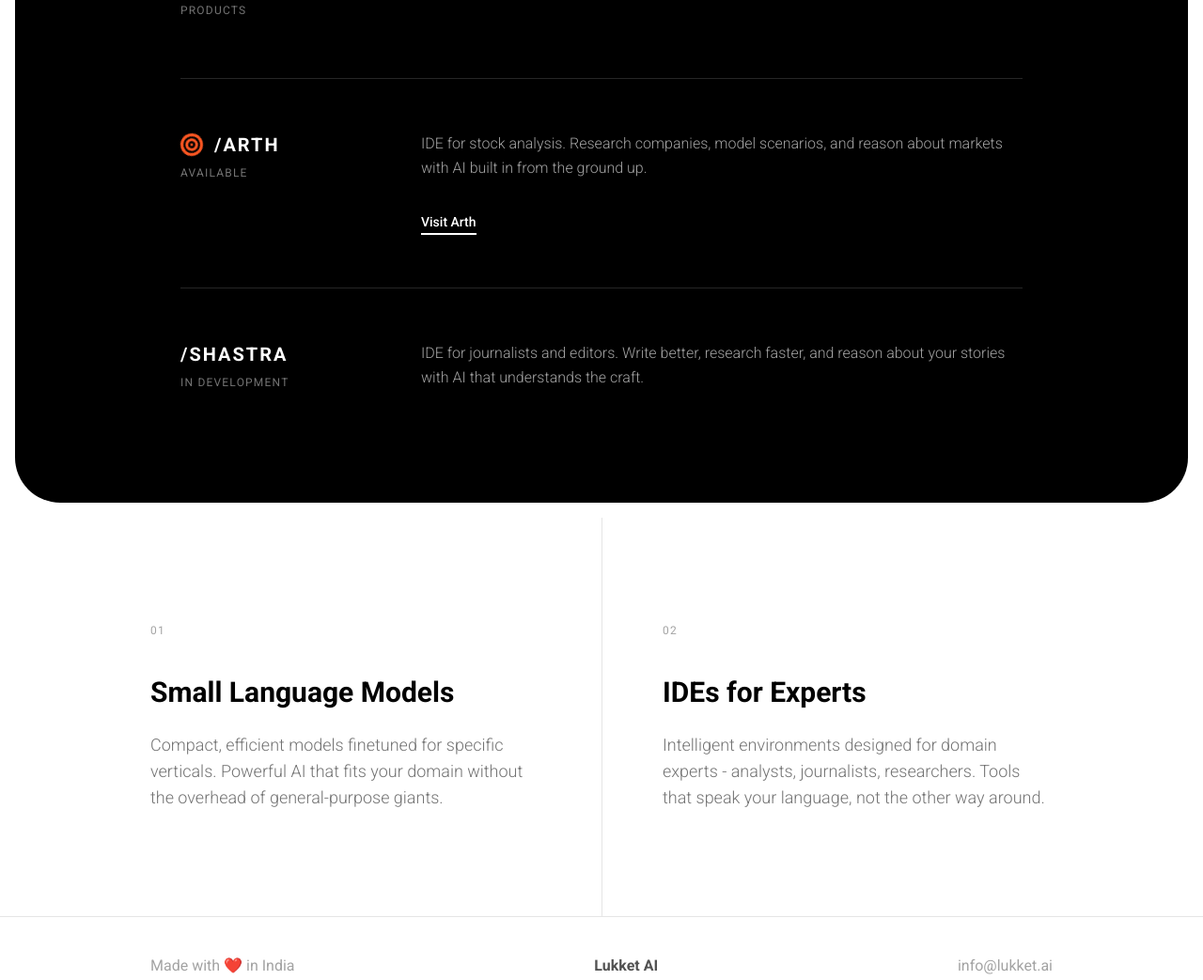
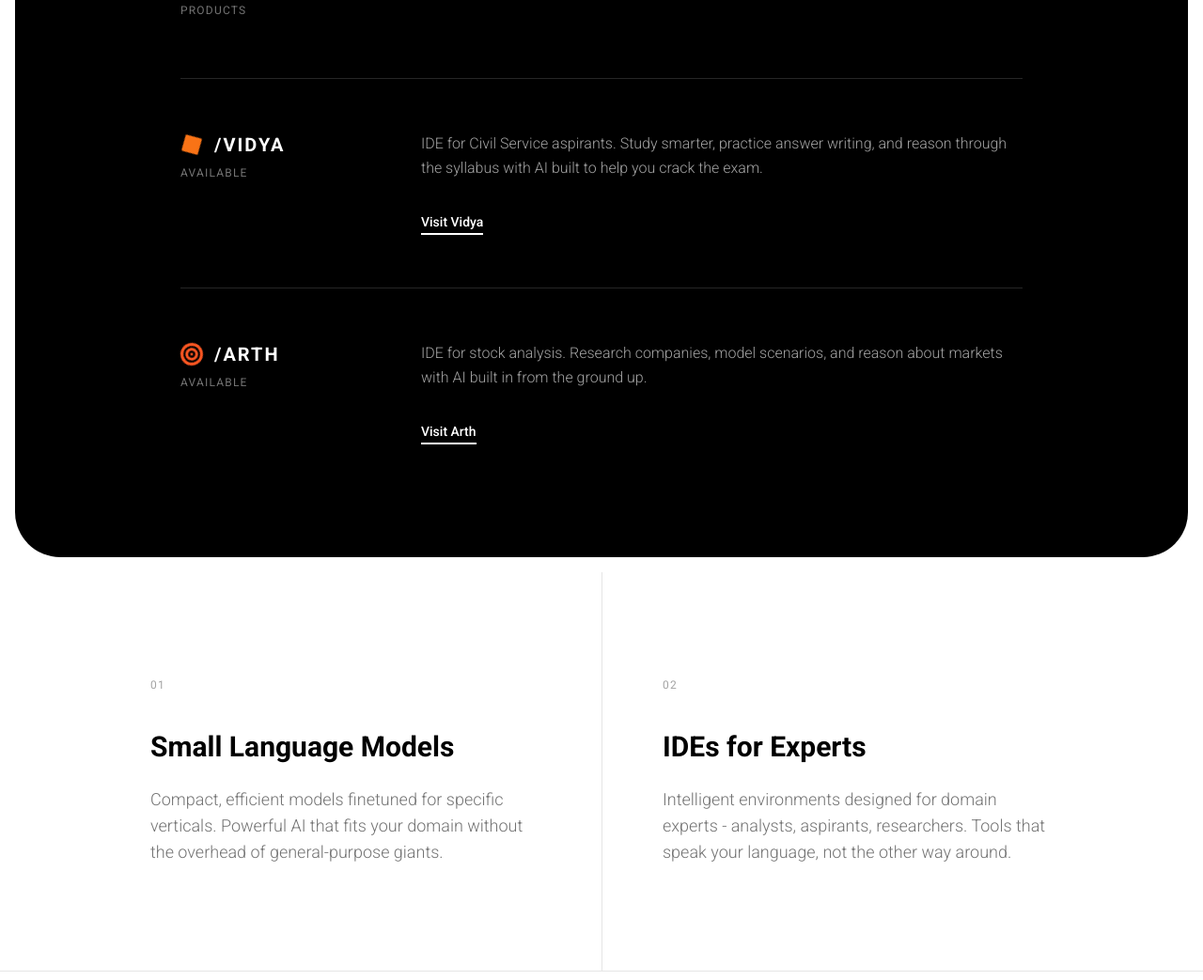
Before and after one commit to lukketai/lukketai.github.io, a website: page index.html in a window 1280 px wide. Shown: the part 968-2011 px from the top of the page at 94% size. Drawn offline with Linux system fonts and the light colour scheme.

Commit message:
Add vidya to the home page

```diff
--- a/index.html
+++ b/index.html
@@ -100,6 +100,26 @@
 
             <div class="divide-y divide-neutral-800 border-t border-neutral-800">
 
+                <!-- Vidya -->
+                <div class="py-10 md:py-14 flex flex-col md:flex-row gap-6 md:gap-20">
+                    <div class="md:w-44 shrink-0">
+                        <div class="flex items-center gap-3 mb-2">
+                            <img src="assets/images/vidya.svg" alt="" class="h-6 w-6 spin-ccw">
+                            <h3 class="text-xl font-bold tracking-widest uppercase text-white">/VIDYA</h3>
+                        </div>
+                        <p class="text-xs text-neutral-500 uppercase tracking-widest">Available</p>
+                    </div>
+                    <div class="flex-1">
+                        <p class="text-neutral-400 font-light leading-relaxed mb-6 md:mb-8">
+                            IDE for Civil Service aspirants. Study smarter, practice answer writing, and reason through the syllabus with AI built to help you crack the exam.
+                        </p>
+                        <a href="https://vidya.lukket.ai"
+                           class="inline-block text-sm font-medium text-white border-b-2 border-white hover:border-neutral-500 hover:text-neutral-400 transition-colors duration-200 pb-0.5">
+                            Visit Vidya
+                        </a>
+                    </div>
+                </div>
+
                 <!-- Arth -->
                 <div class="py-10 md:py-14 flex flex-col md:flex-row gap-6 md:gap-20">
                     <div class="md:w-44 shrink-0">
@@ -117,19 +137,6 @@
                            class="inline-block text-sm font-medium text-white border-b-2 border-white hover:border-neutral-500 hover:text-neutral-400 transition-colors duration-200 pb-0.5">
                             Visit Arth
                         </a>
-                    </div>
-                </div>
-
-                <!-- Shastra -->
-                <div class="py-10 md:py-14 flex flex-col md:flex-row gap-6 md:gap-20">
-                    <div class="md:w-44 shrink-0">
-                        <h3 class="text-xl font-bold tracking-widest uppercase text-white mb-2">/SHASTRA</h3>
-                        <p class="text-xs text-neutral-500 uppercase tracking-widest">In Development</p>
-                    </div>
-                    <div class="flex-1">
-                        <p class="text-neutral-400 font-light leading-relaxed">
-                            IDE for journalists and editors. Write better, research faster, and reason about your stories with AI that understands the craft.
-                        </p>
                     </div>
                 </div>
 
@@ -155,7 +162,7 @@
                     <p class="text-xs text-neutral-400 uppercase tracking-widest mb-6 md:mb-10">02</p>
                     <h2 class="text-2xl md:text-3xl font-bold text-black mb-4 md:mb-6">IDEs for Experts</h2>
                     <p class="text-neutral-500 font-light leading-relaxed md:text-lg">
-                        Intelligent environments designed for domain experts - analysts, journalists, researchers. Tools that speak your language, not the other way around.
+                        Intelligent environments designed for domain experts - analysts, aspirants, researchers. Tools that speak your language, not the other way around.
                     </p>
                 </div>
 
```
Also changed, not shown: assets/images/vidya.svg (added).
